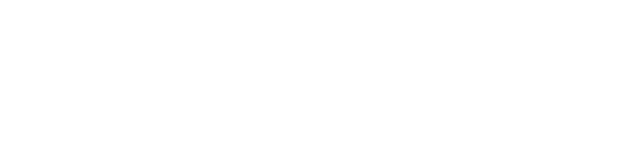
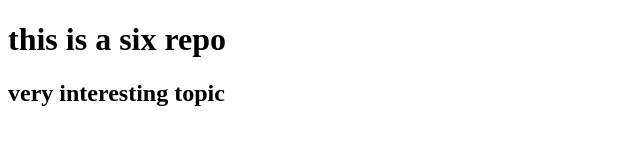
Before and after one commit to jwelahmed/six-repo, a plain HTML site: page index.html in a window 1280 px wide. Shown: the whole page, without its empty margins (0-640 px from the left). Drawn offline with Linux system fonts and the light colour scheme.

Commit message:
h1 added here

```diff
--- a/index.html
+++ b/index.html
@@ -7,6 +7,7 @@
     <title>six repo github</title>
 </head>
 <body>
-
+    <h1>this is a six repo</h1>
+    <h2>very interesting topic</h2>
 </body>
 </html>
```
